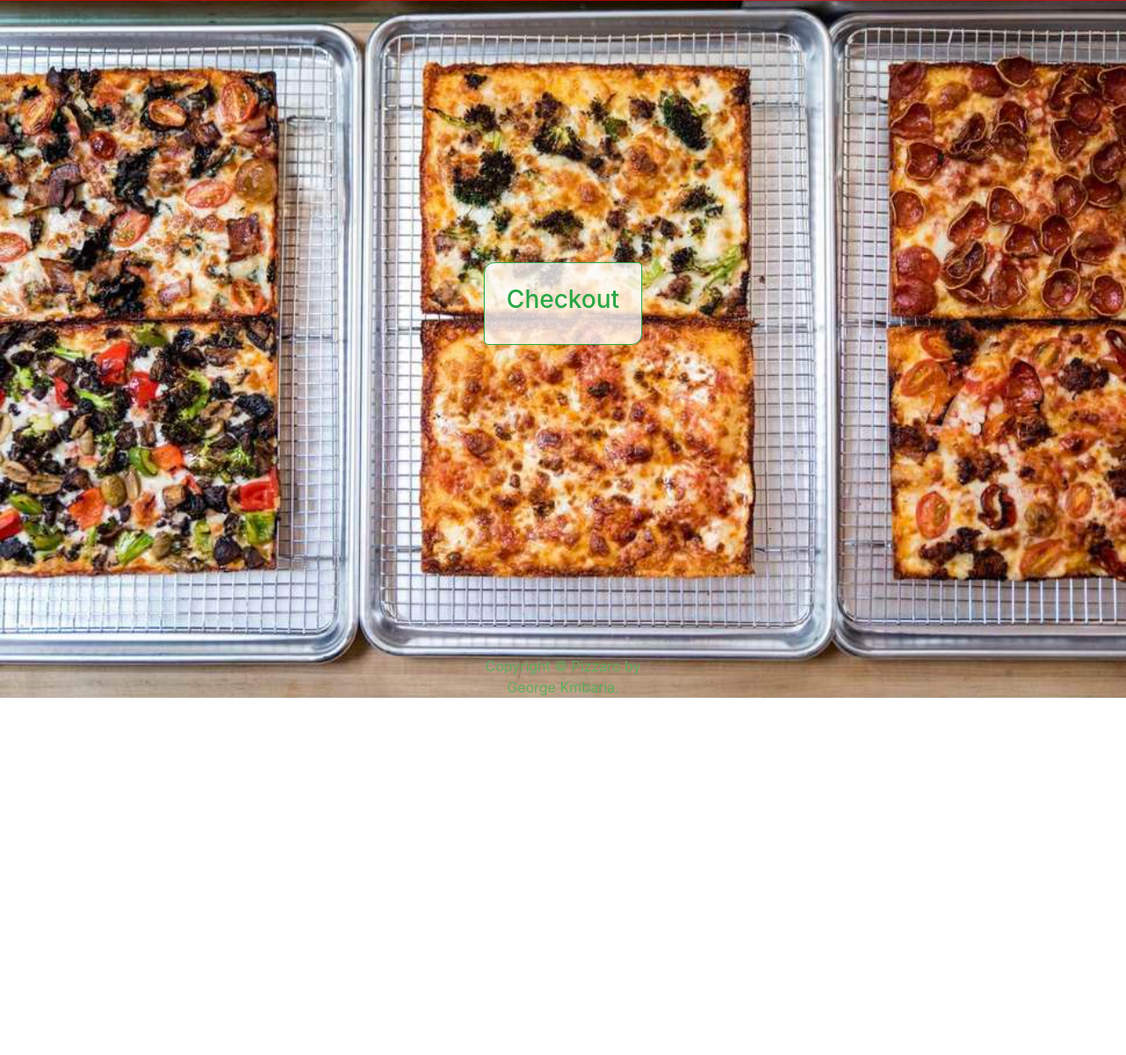
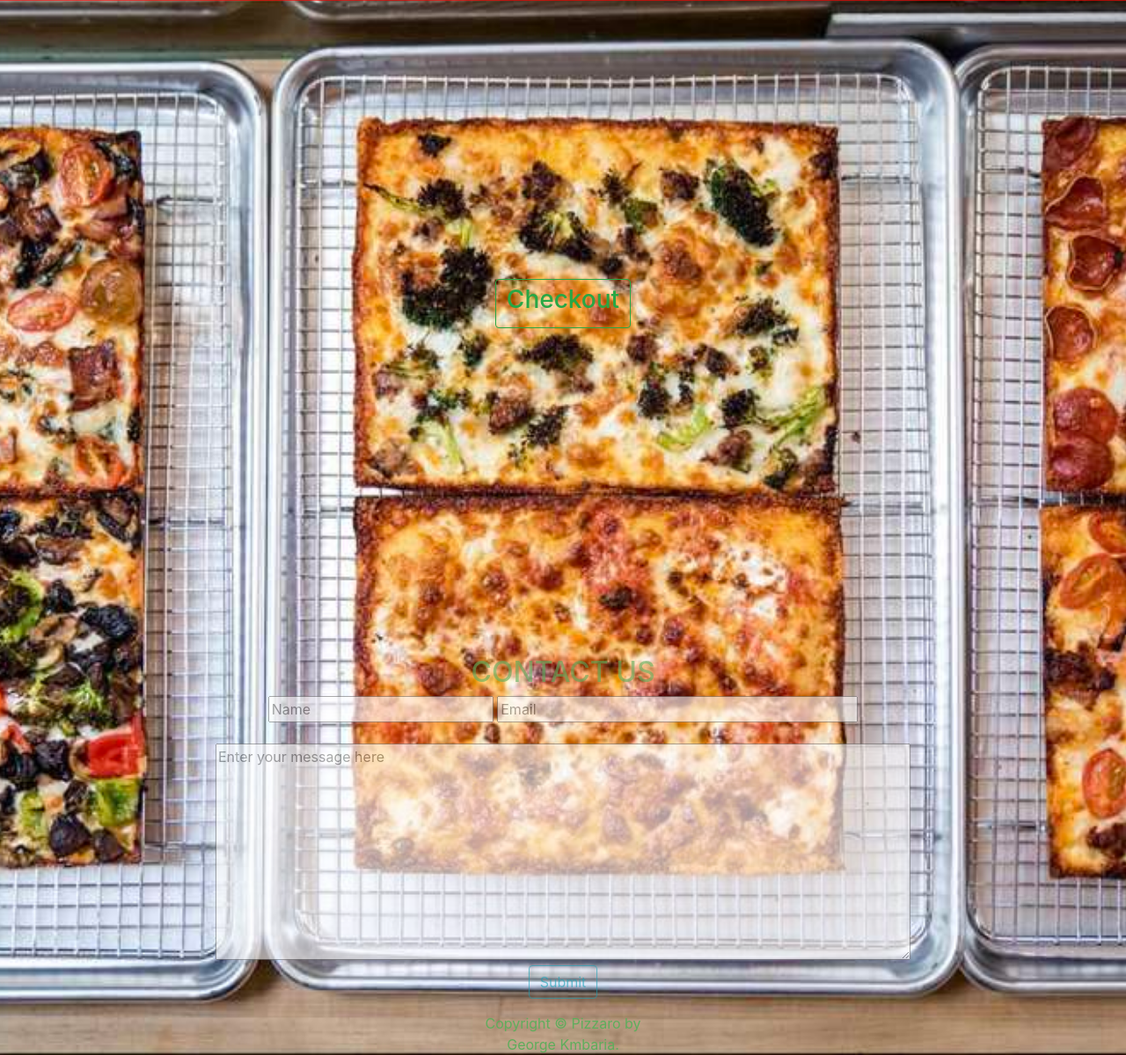
Before and after one commit to Kmbaria/pizza, a plain HTML site: page index.html in a window 1280 px wide. Shown: the part 55-1254 px from the top of the page at 88% size. Before the commit the page ends 848 px from the top, so only its background shows below. Drawn offline with Linux system fonts and the light colour scheme.

Commit message:
js and added contact us

```diff
--- a/css/styles.css
+++ b/css/styles.css
@@ -16,13 +16,16 @@
   text-align: right !important;
 }
 
-#pizzasize, #pizzatopping, #pizzacrust, #pizzanumbers, #pizzadelivery, #pizzacheckout {
-  background: rgba(255, 255, 255, 0.76);
+, #pizzacheckout {
   padding: 25px;
   border-radius: 12px 5px;
+  text-align: left;
 
 }
 
+#pizzasize, #pizzatopping, #pizzacrust, #pizzanumbers, #pizzadelivery{
+
+}
 #pizzaform {
   transition: .2s;
 }
@@ -31,7 +34,16 @@
   transition: all .4s;
 }
 
+
 .middle{
   text-align: center;
     color: rgb(95, 173, 92);
 }
+
+.form-group, h2{
+  background-color: transparent;
+  opacity: 0.6;
+  text-align: center;
+  color: rgb(95, 173, 92);
+
+}
--- a/index.html
+++ b/index.html
@@ -3,6 +3,7 @@
 <head>
     <meta charset="UTF-8">
     <meta name="viewport" content="width=device-width, initial-scale=1.0">
+    <link rel="icon" type="images/jpg" href="images/george.jpg">
     <link rel="stylesheet" href="css/bootstrap.css">
     <link rel="stylesheet" href="css/styles.css">
     <title> Pizzaro</title>
@@ -106,10 +107,24 @@
                 </div>
             </form>
         </div>
+        <div class="contact">
+     <h2>CONTACT US</h2>
+     <div class="form-group">
+       <input class="left" type="text" id="george" placeholder="Name" size="20">
+       <input class="left" type="email" id="george" placeholder="Email" size="35">
+       <br><br>
+       <textarea rows="10" cols="75" type="text" id="george" placeholder="Enter your message here"></textarea>
+       <br>
+     <button type="button" id="george" id="george" class="btn btn-outline-info" name="button"
+       onclick="functionName()">Submit</button>
+        </div>
+   </div>
         <div class="middle">
                Copyright © Pizzaro by<br> George Kmbaria.
                </div>
     </div>
-
+    <script src="js/scripts.js" type="text/javascript"></script>
+  <script src="js/jquery-3.3.1.min.js"></script>
+  <script src="js/jquery-latest.min.js" type="text/javascript"></script>
 </body>
 </html>
--- a/js/scripts.js
+++ b/js/scripts.js
@@ -0,0 +1,4 @@
+function functionName() {
+  var answr=document.getElementById("george").value;
+  alert(answr+" we have receive your message.Thank you!!!");
+}
```
Also changed, not shown: images/george.jpg (added), images/pizza1.webp (deleted).
